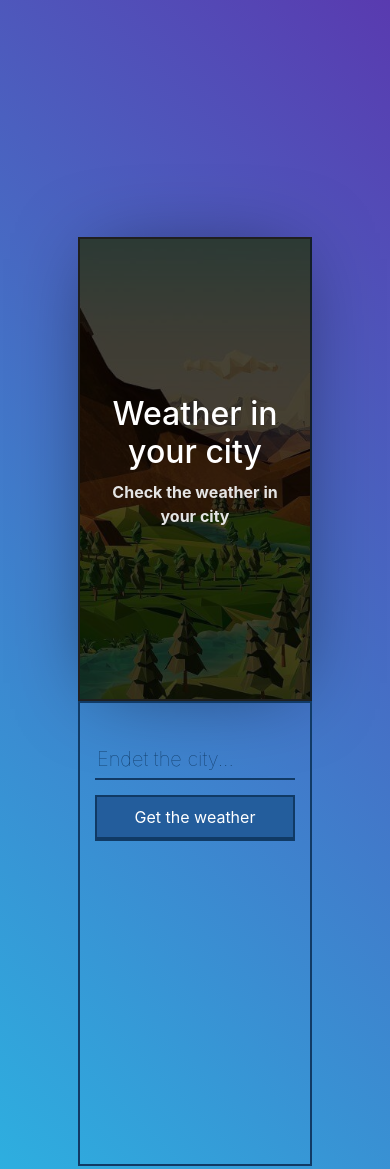
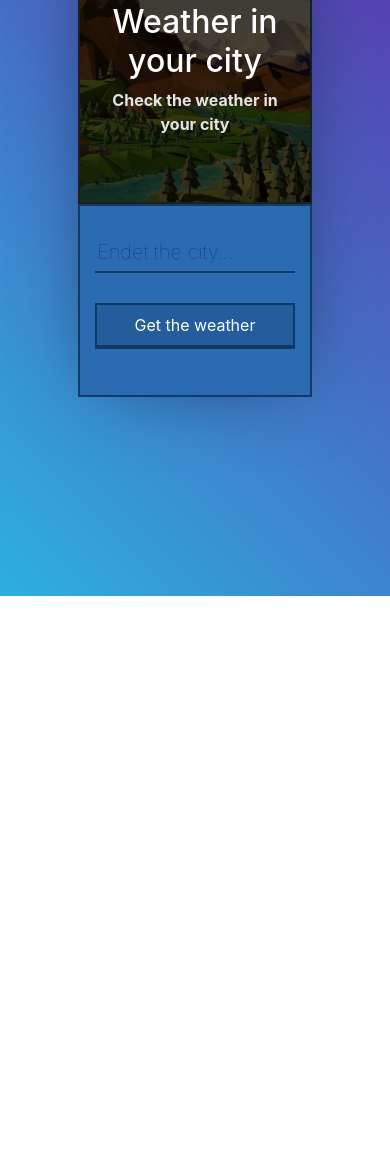
Before and after one commit to arthurvoloshyn/Weather, a React app: page / in a window 390 px wide. Shown: the part 248-1417 px from the top of the page. After the commit the page ends 844 px from the top, so only its background shows below. Built offline with nearby package versions, Linux system fonts and the light colour scheme.

Commit message:
Version  2

```diff
--- a/src/Weather.js
+++ /dev/null
@@ -1,115 +0,0 @@
-import React from "react";
-import Info from "./components/info";
-import Form from "./components/form";
-import WeatherInfo from "./components/weatherinfo";
-import { ClipLoader } from 'react-spinners';
-import { override } from './css/style'
-import './style.css';
-
-const API_KEY = "df382371f71a920bf67ae5a538a05596";
-
-class Weather extends React.Component {
-
-	state = {
-		temp: undefined,
-		city: undefined,
-		country: undefined,
-		sunrise: undefined,
-		sunset: undefined,
-		pressure: undefined,
-		error: undefined,
-		loading: false
-	}
-
-	gettingWeather = async (e) => {
-		e.preventDefault();
-		const city = e.target.elements.city.value;
-
-		if(city) {
-
-			this.setState({
-				loading: true
-			});
-
-			const api_url = await fetch(`https://api.openweathermap.org/data/2.5/weather?q=${city}&appid=${API_KEY}&units=metric`);
-			const data = await api_url.json();
-
-			var date = new Date();
-
-			var sunset = data.sys.sunset;
-			date.setTime(sunset);
-			var sunset_date = date.getHours() + ':' + date.getMinutes() + ':' + date.getSeconds();
-
-			var sunrise = data.sys.sunrise;
-			date.setTime(sunrise);
-			var sunrise_date = date.getHours() + ':' + date.getMinutes() + ':' + date.getSeconds();
-
-
-			this.setState({
-				temp: data.main.temp,
-				city: data.name,
-				country: data.sys.country,
-				sunrise: sunrise_date,
-				sunset: sunset_date,
-				pressure: data.main.pressure,
-				error: undefined,
-				loading: false
-			});
-
-		} else {
-
-			this.setState({
-				temp: undefined,
-				city: undefined,
-				country: undefined,
-				sunrise: undefined,
-				sunset: undefined,
-				pressure: undefined,
-				error: "Enter the city name",
-				loading: false
-			});
-		}
-	}
-
-	render () {
-		return (
-			<div className="sweet-loading">
-	       <ClipLoader
-		       css={override}
-		       sizeUnit={"px"}
-		       size={150}
-		       color={'#fff'}
-		       loading={this.state.loading}
-	        />
-
-					<div className="wrapper">
-						<div className="main">
-							<div className="container">
-								<div className="row">
-									<div className="col-sm-5 info">
-										<Info />
-									</div>
-
-									<div className="col-sm-7 form">
-										<Form weatherWethod={this.gettingWeather} />
-
-										<WeatherInfo
-											temp={this.state.temp}
-											city={this.state.city}
-											country={this.state.country}
-											sunrise={this.state.sunrise}
-											sunset={this.state.sunset}
-											pressure={this.state.pressure}
-											error={this.state.error}
-										 />
-									</div>
-								</div>
-							</div>
-						</div>
-					</div>
-        </div>
-		);
-	}
-}
-
-export default Weather;
--- a/src/components/form.js
+++ b/src/components/form.js
@@ -1,15 +1,10 @@
-import React from "react";
+import React from 'react';
 
-const Form = props => (
-
-		<div className="form-block">
-			<form onSubmit={props.weatherWethod}>
-				<input type="text" name="city" placeholder="Endet the city..."/>
-				<br className="br-form"/>
-				<button>Get the weather</button>
-			</form>
-		</div>
-
-)
+const Form = ({ weatherWethod }) => (
+	<form onSubmit={weatherWethod}>
+		<input type='text' name='city' placeholder='Endet the city...' required />
+		<button type="submit">Get the weather</button>
+	</form>
+);
 
 export default Form;
--- a/src/components/weatherinfo.js
+++ b/src/components/weatherinfo.js
@@ -1,20 +1,25 @@
-import React from "react";
+import React from 'react';
 
-const WeatherInfo = props => (
-
- 		<div className="infoWeath">
- 			{ props.city &&
-	 			<div>
-	 				<p>Area is {props.city}, {props.country}</p>
-	 				<p>Temperature is {props.temp >= 0 ? '+' + props.temp : props.temp}°C</p>
-	 				<p>Sunrise is {props.sunrise}</p>
-	 				<p>Sunset is {props.sunset}</p>
-	 				<p>Pressure is {props.pressure}mm</p>
-	 			</div>
- 			}
- 			<p className="error">{props.error}</p>
- 		</div>
-
+const WeatherInfo = ({ city, country, temp, sunset, sunrise, pressure, loading, error }) => (
+ 	<div className='infoWeath'>
+ 		{city &&
+	 		<div>
+ 				<p>Area is {city}, {country}</p>
+ 				<p>Temperature is {temp}</p>
+ 				<p>Sunset is {sunset}</p>
+        <p>Sunrise is {sunrise}</p>
+ 				<p>Pressure is {pressure}mm</p>
+ 			</div>
+ 		}
+    {loading &&
+      <div className='text-center'>
+        <div className='spinner-border' role='status'>
+          <span className='sr-only'>Loading...</span>
+        </div>
+      </div>
+    }
+ 		<p className='error'>{error}</p>
+ 	</div>
 );
 
 export default WeatherInfo;
--- /dev/null
+++ b/src/constants/index.js
@@ -0,0 +1,11 @@
+const Constants = {
+  BASE_PATH: 'https://api.openweathermap.org/data/2.5',
+  WEATHER_PATH: '/weather',
+  WEATHER_PARAM: 'q=',
+  API_ID: 'appid=',
+  API_KEY: 'df382371f71a920bf67ae5a538a05596',
+  UNITS_NAME: 'units=',
+  UNITS_PARAM: 'metric'
+};
+
+export default Constants;
--- /dev/null
+++ b/src/containers/Weather.js
@@ -0,0 +1,88 @@
+import React, { Component } from 'react';
+import Constants from '../constants';
+import { timeConversion, tempConversion, initialState } from '../utils';
+import Info from '../components/info';
+import Form from '../components/form';
+import WeatherInfo from '../components/weatherinfo';
+import './css/Weather.css';
+
+const { BASE_PATH, WEATHER_PATH, WEATHER_PARAM, API_ID, API_KEY, UNITS_NAME, UNITS_PARAM } = Constants;
+
+class Weather extends Component {
+
+	state = {
+		...new initialState()
+	}
+
+	gettingWeather = async e => {
+		e.preventDefault();
+		const city = e.target.elements.city.value;
+
+		this.setState({
+			...new initialState(),
+			loading: true
+		});
+
+		const api_url = await fetch(`${BASE_PATH}${WEATHER_PATH}?${WEATHER_PARAM}${city}&${API_ID}${API_KEY}&${UNITS_NAME}${UNITS_PARAM}`);
+		const data = await api_url.json();
+
+		if (data.id) {
+			const { main: { temp, pressure }, sys: { country, sunset, sunrise }, name } = data;
+			const sunset_date = timeConversion(sunset);
+			const sunrise_date = timeConversion(sunrise);
+			const modified_temp = tempConversion(temp);
+
+			this.setState({
+				...new initialState(),
+				temp: modified_temp,
+				city: name,
+				country,
+				sunrise: sunrise_date,
+				sunset: sunset_date,
+				pressure
+			});
+		} else {
+			const { message } = data;
+
+			this.setState({
+				...new initialState(),
+				error: message
+			});
+		}
+	}
+
+	render () {
+		const { loading, temp, city, country, sunset, sunrise, pressure, error } = this.state;
+
+		return (
+			<div className='wrapper'>
+				<div className='main'>
+					<div className='container'>
+						<div className='row'>
+							<div className='col-sm-5 info'>
+								<Info />
+							</div>
+
+							<div className='col-sm-7 form'>
+								<Form weatherWethod={this.gettingWeather} />
+
+								<WeatherInfo
+									temp={temp}
+									city={city}
+									country={country}
+									sunset={sunset}
+									sunrise={sunrise}
+									pressure={pressure}
+									loading={loading}
+									error={error}
+								 />
+							</div>
+						</div>
+					</div>
+				</div>
+			</div>
+		);
+	}
+}
+
+export default Weather;
--- a/src/css/style.css
+++ b/src/containers/css/Weather.css
@@ -1,13 +1,7 @@
 @import url('https://fonts.googleapis.com/css?family=Open+Sans');
 
 body {
-  font-family: "Open Sans", serif;
-}
-
-@keyframes sell {
-    0%{background-position:0% 50%}
-    50%{background-position:100% 50%}
-    100%{background-position:0% 50%}
+  font-family: 'Open Sans', serif;
 }
 
 .wrapper {
@@ -23,8 +17,6 @@ body {
   background: -o-linear-gradient(45deg, rgba(45,176,224,1) 0%, rgba(96,40,168,1) 100%);
   background: -ms-linear-gradient(45deg, rgba(45,176,224,1) 0%, rgba(96,40,168,1) 100%);
   background: linear-gradient(45deg, rgba(45,176,224,1) 0%, rgba(96,40,168,1) 100%);
-  background-size: 400% 400%;
-  animation: sell 30s linear infinite;
   filter: progid:DXImageTransform.Microsoft.gradient( startColorstr='#2db0e0', endColorstr='#6028a8', GradientType=1 );
 }
 
@@ -36,9 +28,15 @@ body {
   margin: 0 auto;
 }
 
+@media (max-width: 575px) {
+  .main {
+    height: auto;
+  }
+}
+
 .info {
   height: 55vh;
-  background: url("img/polygon.jpg") center center no-repeat;
+  background: url('../../img/polygon.jpg') center center no-repeat;
   background-blend-mode: multiply;
   background-color: #484747;
   border: 2px solid #1f1f1f;
@@ -51,16 +49,30 @@ body {
   color: #000;
 }
 
+@media (max-width: 575px) {
+  .info {
+    height: 30vh;
+  }
+}
+
 .form {
   height: 55vh;
-  padding-top: 40px;
+  padding-top: 100px;
   padding-left: 50px;
   border-top: 2px solid #113a65;
   border-bottom: 2px solid #113a65;
   border-right: 2px solid #113a65;
 }
 
-input[type="text"] {
+@media (max-width: 575px) {
+  .form {
+    border-left: 2px solid #113a65;
+    padding-top: 30px;
+    height: auto;
+  }
+}
+
+input[type='text'] {
   background-color: transparent;
   border: 0;
   border-bottom: solid 2px #113a65;
@@ -72,6 +84,13 @@ input[type="text"] {
   margin-right: 20px;
   font-size: 20px;
   outline: none;
+}
+
+@media (max-width: 1121px) {
+  input[type='text'] {
+    width: 100%;
+    margin-right: 0;
+  }
 }
 
 input::-webkit-input-placeholder {
@@ -94,8 +113,11 @@ button {
   outline: none!important;
 }
 
-.br-form {
-  display: none;
+@media (max-width: 1121px) {
+  button[type='submit'] {
+    width: 100%;
+    margin-bottom: 30px;
+  }
 }
 
 button:hover {
@@ -116,6 +138,12 @@ button:active {
   color: #fff;
 }
 
+@media (max-width: 1121px) {
+  .info h2 {
+    font-size: 2em;
+  }
+}
+
 .info p {
   color: #e4e4e4;
   font-weight: bold;
@@ -123,87 +151,23 @@ button:active {
 
 .infoWeath {
   width: 60%;
-  font-size: 16px;
+  font-size: 20px;
   color: #fff;
+}
+
+@media (max-width: 1121px) {
+  .infoWeath {
+    width: 100%;
+  }
+}
+
+@media (max-width: 402px) {
+  .infoWeath {
+    font-size: 14px;
+  }
 }
 
 .error {
   color: #041f3c;
   font-weight: bold;
 }
-
-.preloader {
-  position: absolute;
-  top: 50%;
-  left: 50%;
-  margin-right: -50%;
-  transform: translate(-50%, -50%);
-  font-size: 64px;
-  color: #113a65;
-  font-style: italic;
-  text-shadow: 0.5px 0.866px 5px rgba(0,0,0,0.5);
-}
-
-@media (max-width: 1178px) {
-  .br-form {
-    display: block;
-  }
-
-  .infoWeath {
-      font-size: 12px;
-      padding-top: 15px;
-  }
-
-  .error {
-      padding-top: 30px;
-  }
-
-  input[type="text"] {
-      margin-bottom: 15px;
-  }
-}
-
-@media (max-width: 1050px) {
-  input[type="text"] {
-      width: 75%;
-  }
-}
-
-@media (max-width: 835px) {
-  .info h2 {
-    font-size: 2em;
-  }
-}
-
-@media (max-width: 750px) {
-  input[type="text"] {
-    width: 90%;
-  }
-
-  .form {
-    padding-left: 20px;
-  }
-}
-
-@media (max-width: 665px) {
-  .infoWeath {
-    font-size: 10px;
-  }
-
-}
-
-@media (max-width: 575px) {
-  .wrapper {
-    height:  170vh;
-  }
-}
-
-@media (max-width: 340px) {
-  .wrapper {
-    height:  190vh;
-  }
-
-  .infoWeath {
-    font-size: 9px;
-  }
-}
--- a/src/css/index.css
+++ /dev/null
@@ -1,23 +0,0 @@
-body {
-  margin: 0;
-  padding: 0;
-  font-family: -apple-system, BlinkMacSystemFont, "Segoe UI", "Roboto", "Oxygen",
-    "Ubuntu", "Cantarell", "Fira Sans", "Droid Sans", "Helvetica Neue",
-    sans-serif;
-  -webkit-font-smoothing: antialiased;
-  -moz-osx-font-smoothing: grayscale;
-}
-
-code {
-  font-family: source-code-pro, Menlo, Monaco, Consolas, "Courier New",
-    monospace;
-}
-
-.anim-appear {
-  opacity: 0.01;
-}
-
-.anim-appear.anim-appear-active{
-  opacity: 1;
-  transition: opacity 1s ease-in;
-}
--- a/src/css/style.js
+++ /dev/null
@@ -1,9 +0,0 @@
-export const override = {
-    display: 'block',
-    position: 'absolute',
-  	top: '45%',
-  	left: '49%',
- 	  marginRight: '-50%',
-  	transform: 'translate(-50%, -50%)',
-  	zIndex: '5'
-}
--- a/src/index.css
+++ b/src/index.css
@@ -1,15 +1,15 @@
 body {
   margin: 0;
   padding: 0;
-  font-family: -apple-system, BlinkMacSystemFont, "Segoe UI", "Roboto", "Oxygen",
-    "Ubuntu", "Cantarell", "Fira Sans", "Droid Sans", "Helvetica Neue",
+  font-family: -apple-system, BlinkMacSystemFont, 'Segoe UI', 'Roboto', 'Oxygen',
+    'Ubuntu', 'Cantarell', 'Fira Sans', 'Droid Sans', 'Helvetica Neue',
     sans-serif;
   -webkit-font-smoothing: antialiased;
   -moz-osx-font-smoothing: grayscale;
 }
 
 code {
-  font-family: source-code-pro, Menlo, Monaco, Consolas, "Courier New",
+  font-family: source-code-pro, Menlo, Monaco, Consolas, 'Courier New',
     monospace;
 }
 
--- a/src/index.js
+++ b/src/index.js
@@ -1,16 +1,9 @@
 import React from 'react';
 import ReactDOM from 'react-dom';
-import Weather from './Weather';
-import 'bootstrap/dist/css/bootstrap.min.css'
 import * as serviceWorker from './serviceWorker';
-import { Route, BrowserRouter } from 'react-router-dom';
+import Weather from './containers/Weather';
+import 'bootstrap/dist/css/bootstrap.min.css';
+import './index.css';
 
-const weather = document.getElementById('root');
-
-ReactDOM.render(
-	<BrowserRouter>
-		<Route exact path="/" component={Weather} />
-	</BrowserRouter>
-	, weather);
-
+ReactDOM.render(<Weather />, document.getElementById('root'));
 serviceWorker.unregister();
--- a/src/style.css
+++ /dev/null
@@ -1,199 +0,0 @@
-@import url('https://fonts.googleapis.com/css?family=Open+Sans');
-
-body {
-  margin: 0;
-  padding: 0;
-  font-family: -apple-system, BlinkMacSystemFont, "Segoe UI", "Roboto", "Oxygen",
-    "Ubuntu", "Cantarell", "Fira Sans", "Droid Sans", "Helvetica Neue",
-    sans-serif;
-  -webkit-font-smoothing: antialiased;
-  -moz-osx-font-smoothing: grayscale;
-}
-
-code {
-  font-family: source-code-pro, Menlo, Monaco, Consolas, "Courier New",
-    monospace;
-}
-
-body {
-  font-family: "Open Sans", serif;
-}
-
-.wrapper {
-  height: 100vh;
-  display: flex;
-  justify-content: center;
-  align-items: center;
-
-  background: rgba(45,176,224,1);
-  background: -moz-linear-gradient(45deg, rgba(45,176,224,1) 0%, rgba(96,40,168,1) 100%);
-  background: -webkit-gradient(left bottom, right top, color-stop(0%, rgba(45,176,224,1)), color-stop(100%, rgba(96,40,168,1)));
-  background: -webkit-linear-gradient(45deg, rgba(45,176,224,1) 0%, rgba(96,40,168,1) 100%);
-  background: -o-linear-gradient(45deg, rgba(45,176,224,1) 0%, rgba(96,40,168,1) 100%);
-  background: -ms-linear-gradient(45deg, rgba(45,176,224,1) 0%, rgba(96,40,168,1) 100%);
-  background: linear-gradient(45deg, rgba(45,176,224,1) 0%, rgba(96,40,168,1) 100%);
-  filter: progid:DXImageTransform.Microsoft.gradient( startColorstr='#2db0e0', endColorstr='#6028a8', GradientType=1 );
-}
-
-.main {
-  height: 55vh;
-  background: #2a6bb1;
-  box-shadow: 0px 2px 80px -20px rgba(0,0,0,0.5);
-  width: 60%;
-  margin: 0 auto;
-}
-
-.info {
-  height: 55vh;
-  background: url("img/polygon.jpg") center center no-repeat;
-  background-blend-mode: multiply;
-  background-color: #484747;
-  border: 2px solid #1f1f1f;
-  border-right: 2px solid #131e29;
-  background-size: cover;
-  display: flex;
-  align-items: center;
-  justify-content: center;
-  text-align: center;
-  color: #000;
-}
-
-.form {
-  height: 55vh;
-  padding-top: 40px;
-  padding-left: 50px;
-  border-top: 2px solid #113a65;
-  border-bottom: 2px solid #113a65;
-  border-right: 2px solid #113a65;
-  border-left: 2px solid #113a65;
-}
-
-input[type="text"] {
-  background-color: transparent;
-  border: 0;
-  border-bottom: solid 2px #113a65;
-  width: 50%;
-  padding-bottom: 4px;
-  color: #fff;
-  font-weight: lighter;
-  margin-bottom: 30px;
-  margin-right: 20px;
-  font-size: 20px;
-  outline: none;
-}
-
-input::-webkit-input-placeholder {
-  color: #103a65;
-}
-
-input::-moz-placeholder {
-  color: #103a65;
-}
-
-button {
-  border: 2px solid #103a65;
-  border-bottom: 4px solid #103a65;
-  padding: 8px 20px;
-  margin: 0 2px;
-  border-radius: 2px;
-  cursor: pointer;
-  background-color: #235d9c;
-  color: #fff;
-  outline: none!important;
-}
-
-.br-form {
-  display: none;
-}
-
-button:hover {
-  border-bottom: 2px solid #103a65;
-  position: relative;
-  top: 2px;
-}
-
-button:active {
-  border-bottom: 2px solid transparent;
-  border-color: transparent;
-  position: relative;
-  top: 2px;
-}
-
-.info h2 {
-  font-size: 3em;
-  color: #fff;
-}
-
-.info p {
-  color: #e4e4e4;
-  font-weight: bold;
-}
-
-.infoWeath {
-  width: 60%;
-  font-size: 16px;
-  color: #fff;
-}
-
-.error {
-  color: #041f3c;
-  font-weight: bold;
-}
-
-@media (max-width: 1178px) {
-  .br-form {
-    display: block;
-  }
-
-  .infoWeath {
-      font-size: 12px;
-      padding-top: 15px;
-  }
-
-  .error {
-      padding-top: 30px;
-  }
-
-  input[type="text"] {
-      margin-bottom: 15px;
-  }
-
-  input[type="text"], button {
-    width: 100%;
-  }
-}
-
-@media (max-width: 835px) {
-  .info h2 {
-    font-size: 2em;
-  }
-}
-
-@media (max-width: 750px) {
-  .form {
-    padding-left: 20px;
-  }
-}
-
-@media (max-width: 665px) {
-  .infoWeath {
-    font-size: 10px;
-  }
-
-}
-
-@media (max-width: 575px) {
-  .wrapper {
-    height:  170vh;
-  }
-}
-
-@media (max-width: 340px) {
-  .wrapper {
-    height:  190vh;
-  }
-
-  .infoWeath {
-    font-size: 9px;
-  }
-}
--- /dev/null
+++ b/src/utils/index.js
@@ -0,0 +1,25 @@
+export const kelvinToCelsius = (celsius, round = 1) => (celsius - 273.15).toFixed(round);
+
+export const timeConversion = sec => {
+  const date = new Date(sec * 1000);
+  const hours = date.getHours();
+  const modifiedMinutes = `0${date.getMinutes()}`;
+  const modifiedSeconds = `0${date.getSeconds()}`;
+  const minutes = modifiedMinutes.substr(-2);
+  const seconds = modifiedSeconds.substr(-2);
+
+  return `${hours}:${minutes}:${seconds}`;
+};
+
+export const tempConversion = temp => (temp > 0 ? `+${temp}°C` : `${temp}°C`);
+
+export class initialState {
+  temp = undefined;
+  city = undefined;
+  country = undefined;
+  sunset = undefined;
+  sunrise =  undefined;
+  pressure =  undefined;
+  error =  undefined;
+  loading =  false;
+};
```
Also changed, not shown: src/Weather.test.js (+1 -1 lines), src/components/info.js (+6 -8 lines), 1 other file.
